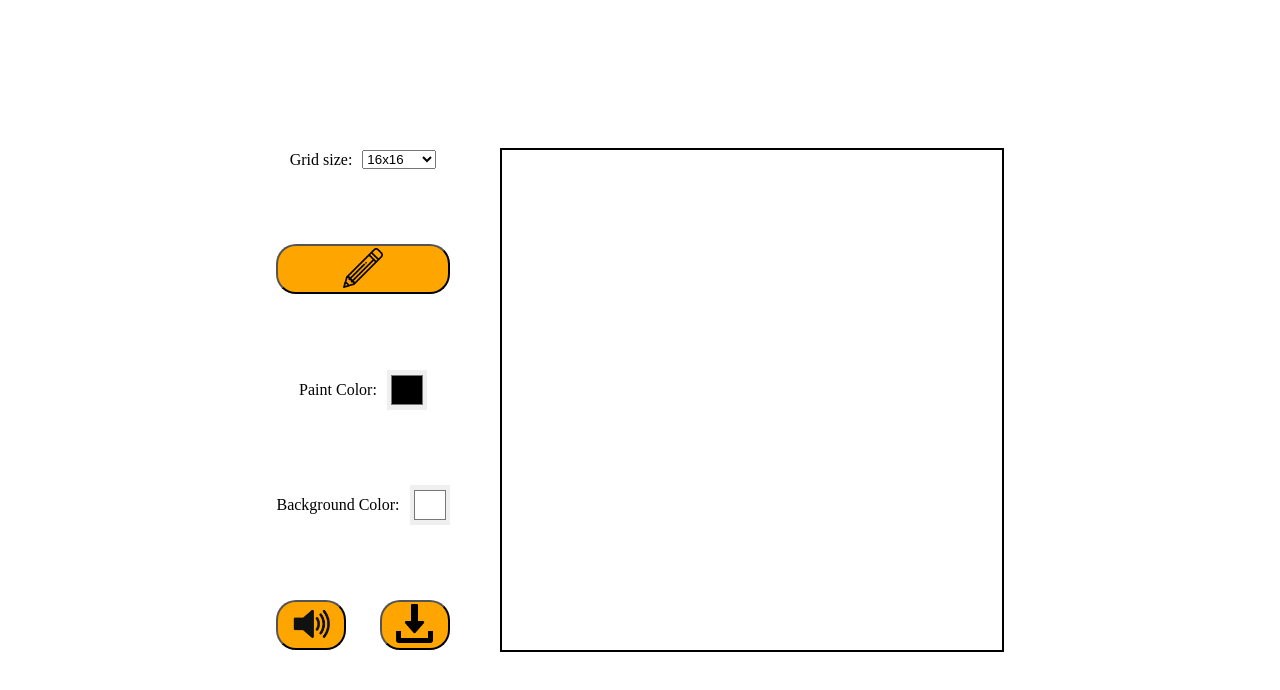
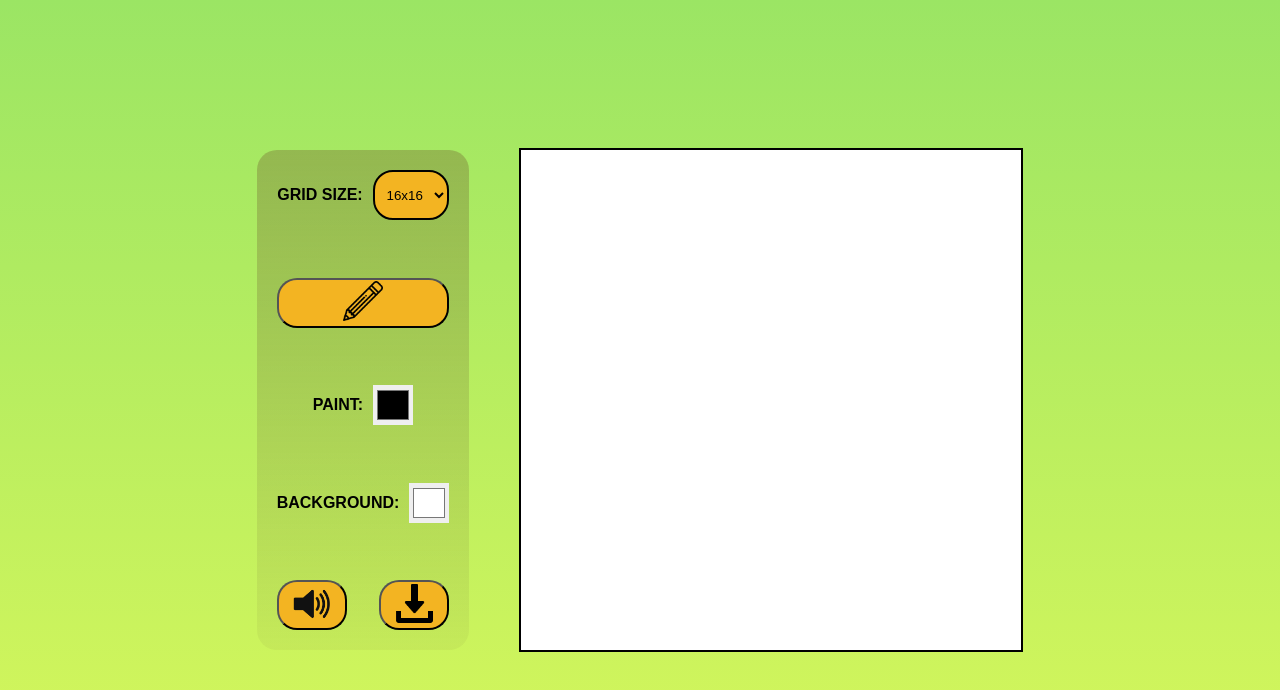
Before and after one commit to gsespinto/Etch-a-Sketch, a plain HTML site: page index.html in a window 1280 px wide. Drawn offline with Linux system fonts and the light colour scheme.

Commit message:
Add a prettier color palette

```diff
--- a/index.html
+++ b/index.html
@@ -12,7 +12,7 @@
     <div class="content">
         <div class="ui">
             <div class="container">
-                <label for="grid-size">Grid size:</label>
+                <label for="grid-size">GRID SIZE:</label>
                 <select name="grid-size" id="grid-size">
                 </select>
             </div>
@@ -24,12 +24,12 @@
             </button>
 
             <div class="container">
-                <label for="paint-picker">Paint Color:</label>
+                <label for="paint-picker">PAINT:</label>
                 <input type="color" id="paint-picker" value="#000000">
             </div>
 
             <div class="container">
-                <label for="background-picker">Background Color:</label>
+                <label for="background-picker">BACKGROUND:</label>
                 <input type="color" id="background-picker" value="#ffffff">
             </div>
 
--- a/style.css
+++ b/style.css
@@ -1,7 +1,10 @@
 body{
     user-select: none;
-    /*background-color: black;
-    color: white;*/
+    background-image: linear-gradient(#9BE564, #D7F75B);
+    background-attachment: fixed;
+    background-size: cover;
+    font-weight: bolder;
+    font-family: "Montserrat", sans-serif;
 }
 
 .content{
@@ -32,14 +35,21 @@ body{
     flex-direction: column;
     justify-content: space-between;
     align-items: center;
-    height: 500px;
+    height: 460px;
+
+    background-image: linear-gradient(to bottom, #7d7b3a8c 0%, #ffffff00 95%, #ffffff00 100%);
+    background-attachment: fixed;
+    background-size: cover;
+
+    padding: 20px;
+    border-radius: 20px;
 }
 
 button{
     width: 100%;
     height: 50px;
     border-radius: 20px;
-    background-color: orange;
+    background-color: #F3B422;
     font-weight: bolder;
 }
 
@@ -69,3 +79,16 @@ input[type="color"] {
     align-items: center;
     gap: 10px
 }
+
+#grid-size{
+    height: 50px;
+    border-radius: 20px;
+    background-color: #F3B422;
+    text-align: center;
+    border-width: 2px;
+    border-color: black;
+}
+
+#grid-size:focus{
+    border-radius: 20px 20px 0px 0px;
+}
```
